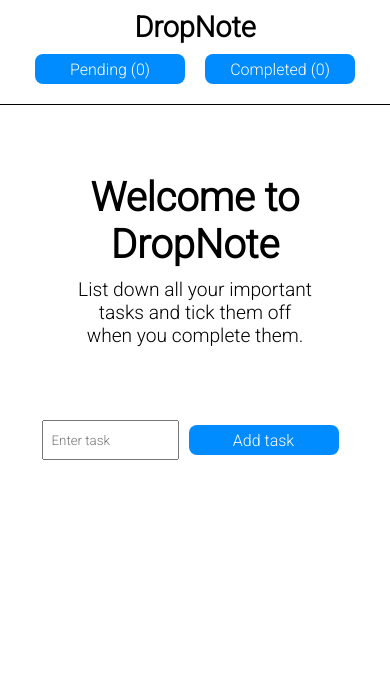
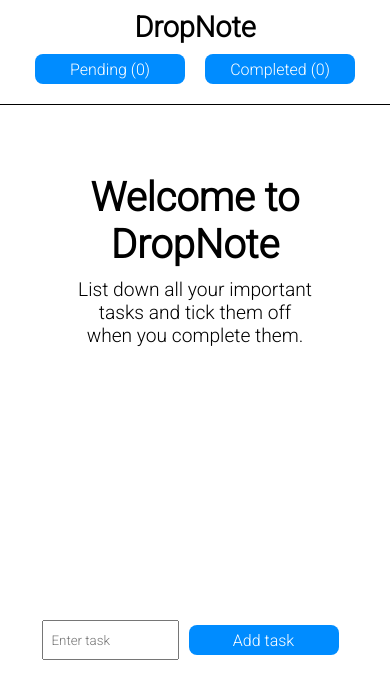
Before and after one commit to dhruv15803/to-do-list-updated, a React (Create React App) app: page / in a window 390 px wide. Shown: the top 698 px of the page. Built offline with nearby package versions, Linux system fonts and the light colour scheme; a web font is replaced by a local one.

Commit message:
mobile ui changes

```diff
--- a/src/App.css
+++ b/src/App.css
@@ -183,6 +183,15 @@
 /* Media queries */
 
 
+@media (max-width:1000px){
+  .home-form{
+    position: relative;
+    top:200px;
+  }
+}
+
+
+
 @media (max-width:500px){
 
   #navbar{
@@ -208,6 +217,11 @@
     align-items: center;
   }
 
+  .home-form{
+    position: relative;
+    top:200px;
+  }
+
   .pending-task-btns button{
     margin:10px 0px;
   }
--- a/src/App.js
+++ b/src/App.js
@@ -19,6 +19,9 @@ function App() {
   if(completedTasks===null){
     completedTasks=[];
   }
+
+  // state variables
+
   const [tasks,setTasks] = useState(pendingTasks);
   const [completed,setCompleted] = useState(completedTasks);
   const [formData,setFormData] = useState({
```
